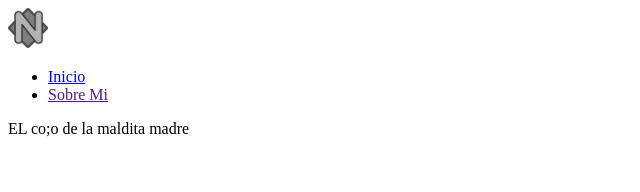
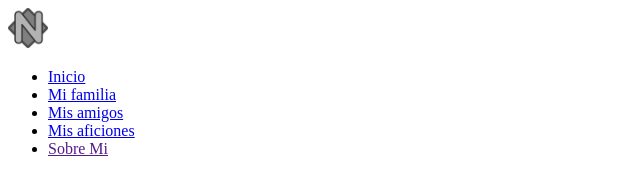
Before and after one commit to Nixdn/nixon-hidalgo, a plain HTML site: page pages/index.html in a window 1280 px wide. Shown: the whole page, without its empty margins (0-640 px from the left). Drawn offline with Linux system fonts and the light colour scheme.

Commit message:
agrege links al navbar

```diff
--- a/pages/index.html
+++ b/pages/index.html
@@ -16,11 +16,19 @@
                    <a href="#">Inicio</a>
                </li>
                <li>
+                <a href="#">Mi familia</a>
+               </li>
+               <li>
+                <a href="#">Mis amigos</a>
+                <Li>
+                    <a href="#">Mis aficiones</a>
+                </Li>
+               </li>
+               <li>
                    <a href="">Sobre Mi</a>
                </li>
            </ul>
        </nav>
     </header>
-    <p>EL co;o de la maldita madre</p>
 </body>
 </html>
```
